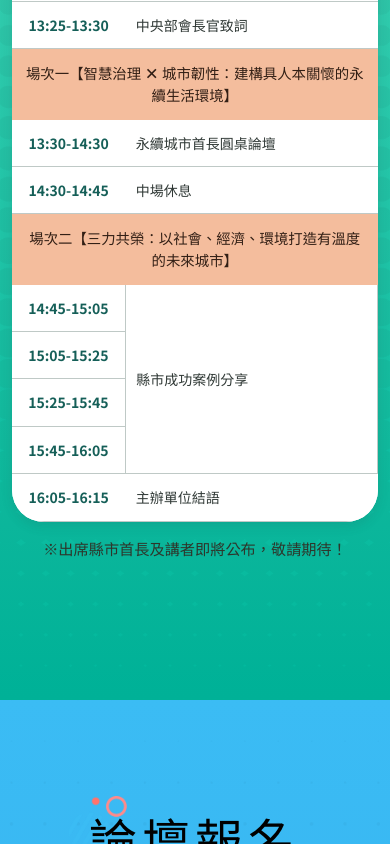
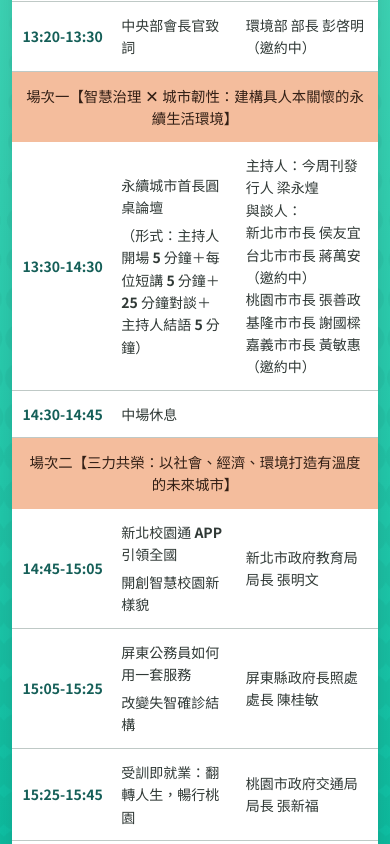
Before and after one commit to jackietsairock/SDGsforum, a Vue app: page / in a window 390 px wide. Shown: the part 2740-3584 px from the top of the page. Built offline with nearby package versions, Linux system fonts and the light colour scheme.

Commit message:
調整議程時間與主題，新增講者資訊，優化議程表格結構

```diff
--- a/src/assets/json/info.json
+++ b/src/assets/json/info.json
@@ -66,14 +66,14 @@
           "speaker": []
         },
         {
-          "time": "13:15-13:25",
+          "time": "13:15-13:20",
           "topic": "開場致詞",
           "speaker": []
         },
         {
-          "time": "13:25-13:30",
+          "time": "13:20-13:30",
           "topic": "中央部會長官致詞",
-          "speaker": []
+          "speaker": "環境部 部長 彭啓明（邀約中）"
         },
         {
           "type": "session",
@@ -81,8 +81,8 @@
         },
         {
           "time": "13:30-14:30",
-          "topic": "永續城市首長圓桌論壇",
-          "speaker": []
+          "topic": "<strong>永續城市首長圓桌論壇</strong><br>（形式：主持人開場 5 分鐘＋每位短講 5 分鐘＋25 分鐘對談＋主持人結語 5 分鐘）",
+          "speaker": "主持人：今周刊發行人 梁永煌<br>與談人：<br>新北市市長 侯友宜<br>台北市市長 蔣萬安（邀約中）<br>桃園市市長 張善政<br>基隆市市長 謝國樑<br>嘉義市市長 黃敏惠（邀約中）"
         },
         {
           "time": "14:30-14:45",
@@ -94,20 +94,24 @@
           "topic": "場次二【三力共榮：以社會、經濟、環境打造有溫度的未來城市】"
         },
         {
-          "type": "multi-time",
-          "times": [
-            "14:45-15:05",
-            "15:05-15:25",
-            "15:25-15:45",
-            "15:45-16:05"
-          ],
-          "topic": "縣市成功案例分享",
-          "speaker": []
+          "time": "14:45-15:05",
+          "topic": "新北校園通 APP 引領全國<br>開創智慧校園新樣貌",
+          "speaker": "新北市政府教育局局長 張明文"
         },
         {
-          "time": "16:05-16:15",
-          "topic": "主辦單位結語",
-          "speaker": []
+          "time": "15:05-15:25",
+          "topic": "屏東公務員如何用一套服務<br>改變失智確診結構",
+          "speaker": "屏東縣政府長照處處長 陳桂敏"
+        },
+        {
+          "time": "15:25-15:45",
+          "topic": "受訓即就業：翻轉人生，暢行桃園",
+          "speaker": "桃園市政府交通局局長 張新福"
+        },
+        {
+          "time": "15:45-16:05",
+          "topic": "從酸菜廢棄物到農漁循環經濟，營造永續環境",
+          "speaker": "雲林縣政府計畫處處長 李明岳"
         }
       ]
     },
--- a/src/components/agenda.vue
+++ b/src/components/agenda.vue
@@ -32,32 +32,32 @@
                     <colgroup>
                         <col class="agenda_time_column">
                         <col class="agenda_topic_column">
+                        <col class="agenda_speaker_column">
                     </colgroup>
                     <thead>
                         <tr>
                             <th scope="col">時間</th>
                             <th scope="col">議題</th>
+                            <th scope="col">講者</th>
                         </tr>
                     </thead>
                     <tbody>
                         <template v-for="(item, idx) in infoData.agendaInfo" :key="idx">
                             <tr v-if="item.type === 'session'" class="agenda_session_row">
-                                <th colspan="2" scope="colgroup" v-html="item.topic"></th>
+                                <th colspan="3" scope="colgroup" v-html="item.topic"></th>
                             </tr>
-                            <template v-else-if="item.type === 'multi-time'">
-                                <tr v-for="(time, timeIndex) in item.times" :key="`${idx}-${time}`">
-                                    <th class="agenda_time boder-right" scope="row">{{ time }}</th>
-                                    <td
-                                        v-if="timeIndex === 0"
-                                        :rowspan="item.times.length"
-                                        class="agenda_topic boder-right"
-                                        v-html="item.topic"
-                                    ></td>
-                                </tr>
-                            </template>
                             <tr v-else>
                                 <th class="agenda_time" scope="row">{{ item.time }}</th>
-                                <td class="agenda_topic" v-html="item.topic"></td>
+                                <td
+                                    class="agenda_topic"
+                                    :colspan="item.speaker?.length ? 1 : 2"
+                                    v-html="item.topic"
+                                ></td>
+                                <td
+                                    v-if="item.speaker?.length"
+                                    class="agenda_speaker"
+                                    v-html="item.speaker"
+                                ></td>
                             </tr>
                         </template>
                     </tbody>
@@ -69,10 +69,6 @@
 </template>
 
 <style scoped lang="scss">
-    .boder-right{
-        border-right: 1px solid #bfc9c6;
-    }
-
     .agenda_table_wrap{
         width: 100%;
         overflow: hidden;
@@ -89,11 +85,15 @@
     }
 
     .agenda_time_column{
-        width: 23%;
+        width: 18%;
     }
 
     .agenda_topic_column{
-        width: 77%;
+        width: 34%;
+    }
+
+    .agenda_speaker_column{
+        width: 48%;
     }
 
     .agenda_table th,
@@ -128,6 +128,16 @@
 
     .agenda_topic{
         font-weight: 700;
+    }
+
+    .agenda_speaker{
+        font-weight: 500;
+    }
+
+    .agenda_speaker :deep(.invitation-status){
+        display: block;
+        font-size: 0.875em;
+        text-align: right;
     }
 
     .agenda_topic :deep(br){
@@ -174,11 +184,15 @@
         }
 
         .agenda_time_column{
-            width: 31%;
+            width: 27%;
         }
 
         .agenda_topic_column{
-            width: 69%;
+            width: 34%;
+        }
+
+        .agenda_speaker_column{
+            width: 39%;
         }
 
         .agenda_table th,
@@ -201,11 +215,15 @@
 
     @media screen and (max-width: 380px) {
         .agenda_time_column{
-            width: 34%;
+            width: 28%;
         }
 
         .agenda_topic_column{
-            width: 66%;
+            width: 33%;
+        }
+
+        .agenda_speaker_column{
+            width: 39%;
         }
 
         .agenda_table th,
```
Also changed, not shown: src/App.vue (+5 -5 lines).
